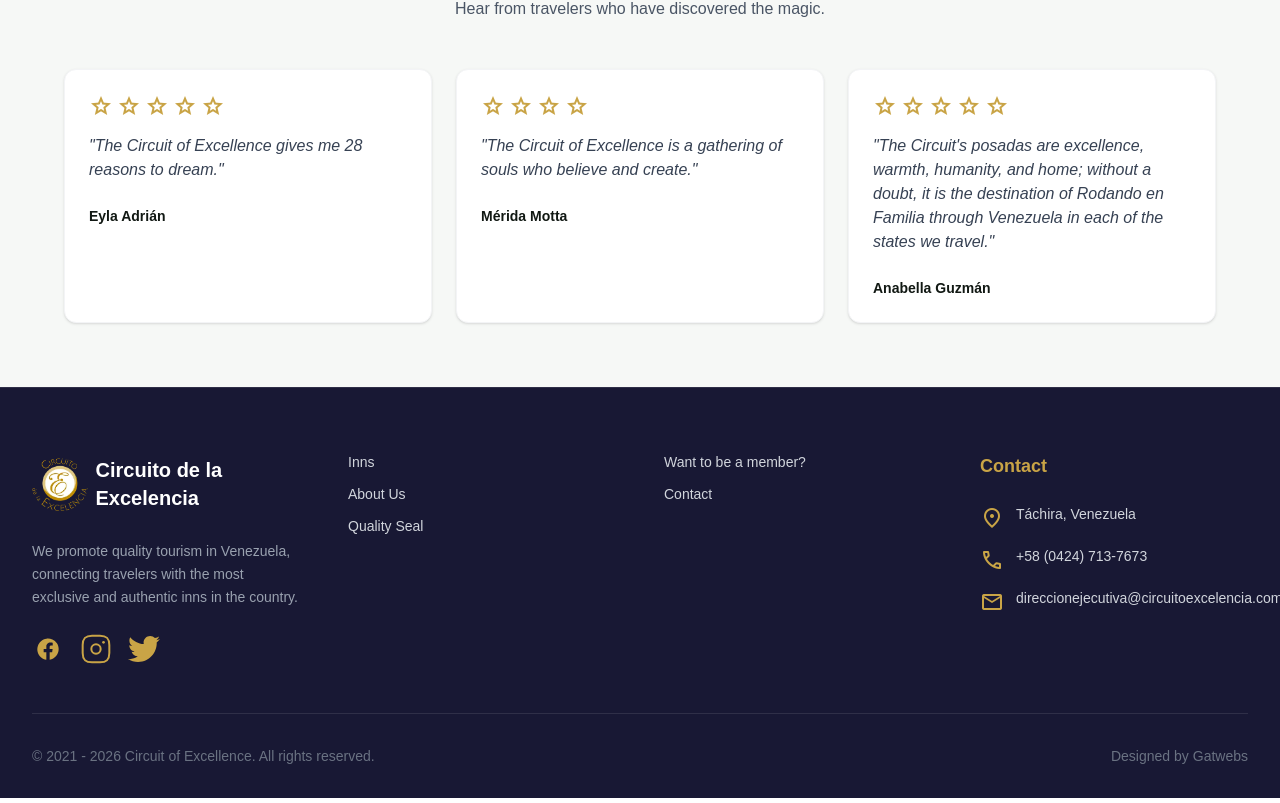
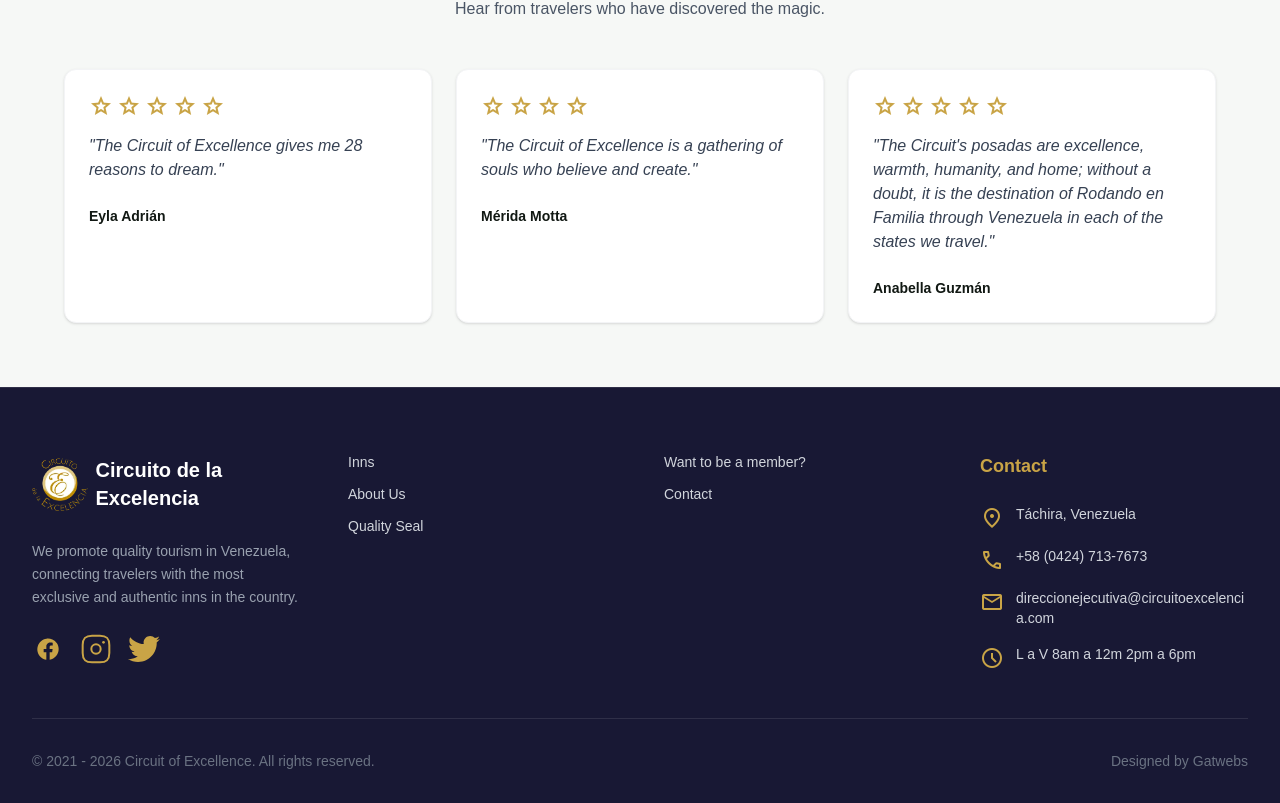
Before and after one commit to gustallafermrd/circuitonew, a Next.js app: page /en in a window 1280 px wide. Shown: the part 3097-3900 px from the top of the page. Built offline with nearby package versions, Linux system fonts and the light colour scheme.

Commit message:
feat: agregar horario de atencion en footer debajo del email

```diff
--- a/src/app/components/footer.tsx
+++ b/src/app/components/footer.tsx
@@ -73,7 +73,11 @@
               </li>
               <li className="flex items-start gap-3">
                 <span className="material-symbols-outlined text-secondary text-lg mt-0.5">mail</span>
-                <span>{t.contactSection.email}</span>
+                <span className="break-all">{t.contactSection.email}</span>
+              </li>
+              <li className="flex items-start gap-3">
+                <span className="material-symbols-outlined text-secondary text-lg mt-0.5">schedule</span>
+                <span>{t.contactSection.schedule}</span>
               </li>
             </ul>
           </div>
--- a/src/dictionaries/en.json
+++ b/src/dictionaries/en.json
@@ -430,7 +430,8 @@
       "title": "Contact",
       "location": "Táchira, Venezuela",
       "phone": "+58 (0424) 713-7673",
-      "email": "direccionejecutiva@circuitoexcelencia.com"
+      "email": "direccionejecutiva@circuitoexcelencia.com",
+      "schedule": "L a V 8am a 12m 2pm a 6pm"
     },
     "copyright": "Circuit of Excellence. All rights reserved.",
     "designedBy": "Designed by"
--- a/src/dictionaries/es.json
+++ b/src/dictionaries/es.json
@@ -455,7 +455,8 @@
       "title": "Contacto",
       "location": "Táchira, Venezuela",
       "phone": "+58 (0424) 713-7673",
-      "email": "direccionejecutiva@circuitoexcelencia.com"
+      "email": "direccionejecutiva@circuitoexcelencia.com",
+      "schedule": "L a V 8am a 12m 2pm a 6pm"
     },
     "copyright": "Circuito de la Excelencia. Todos los derechos reservados.",
     "designedBy": "Diseñado por"
```
